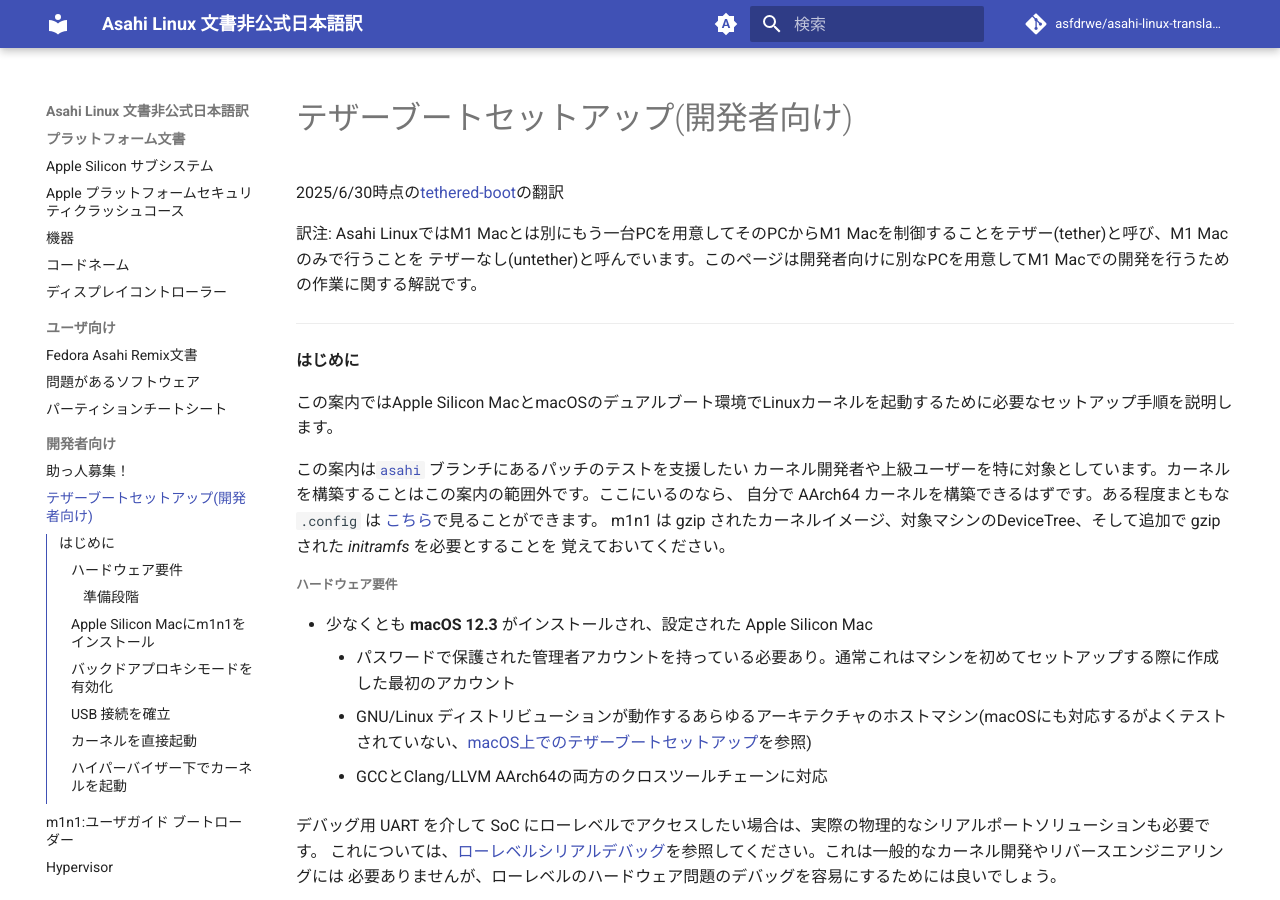
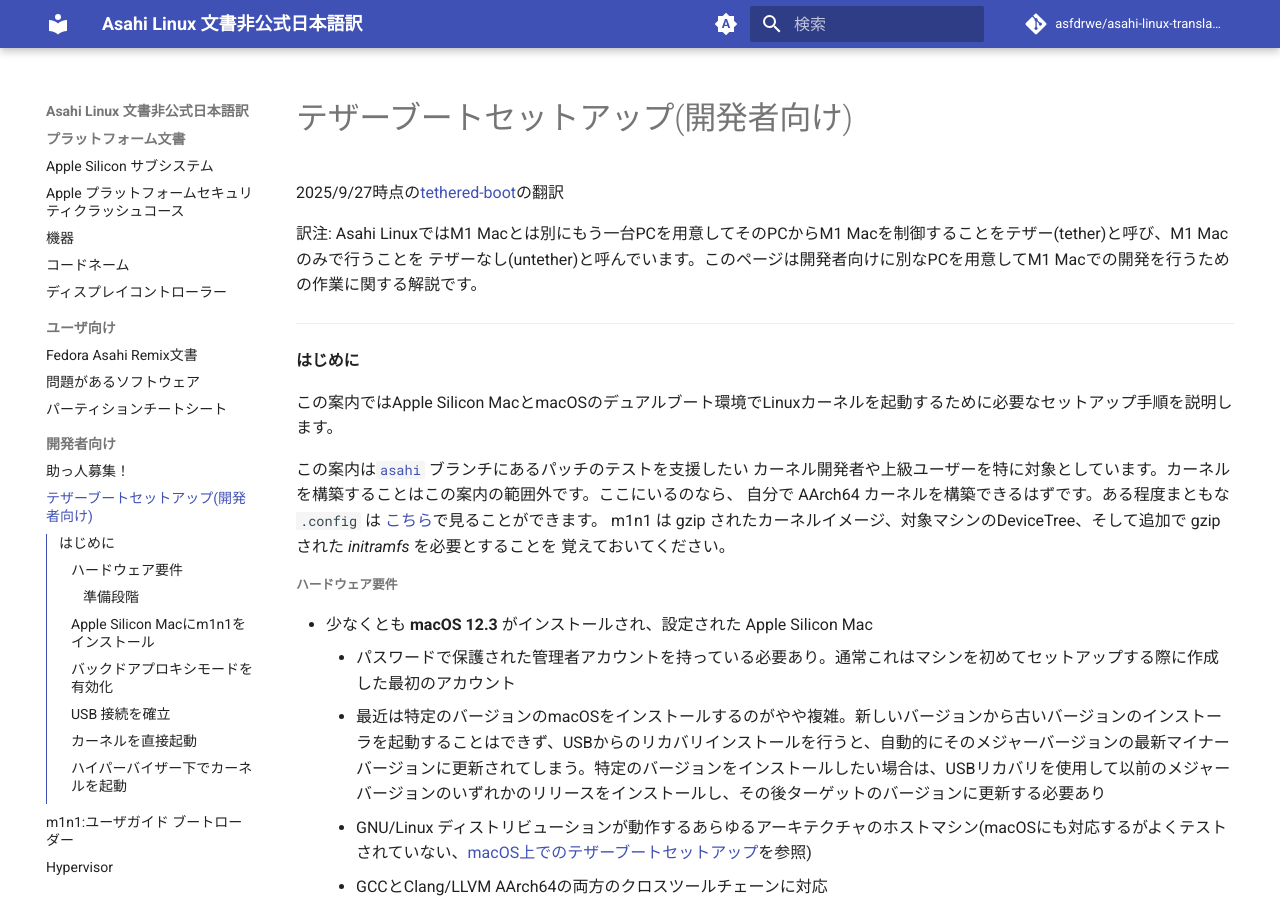
Before and after one commit to asfdrwe/asahi-linux-translations, an MkDocs documentation site: the page built from docs/sw/tethered-boot.md, in a window 1280 px wide and 900 px high. Built offline with MkDocs 1.6.1 and Material for MkDocs 9.7.7, drawn with Linux system fonts in a browser that asks for light colours; comment, search, counter and statistics services are not loaded.

Commit message:
updated to 20250927

```diff
--- a/docs/sw/tethered-boot.md
+++ b/docs/sw/tethered-boot.md
@@ -2,7 +2,7 @@
 title: テザーブート
 ---
 
-2025/6/30時点の[tethered-boot](https://github.com/AsahiLinux/docs/blob/main/docs/sw/tethered-boot.md)の翻訳
+2025/9/27時点の[tethered-boot](https://github.com/AsahiLinux/docs/blob/main/docs/sw/tethered-boot.md)の翻訳
 
 訳注: Asahi LinuxではM1 Macとは別にもう一台PCを用意してそのPCからM1 Macを制御することをテザー(tether)と呼び、M1 Macのみで行うことを
 テザーなし(untether)と呼んでいます。このページは開発者向けに別なPCを用意してM1 Macでの開発を行うための作業に関する解説です。
@@ -21,6 +21,7 @@
 
 * 少なくとも **macOS 12.3** がインストールされ、設定された Apple Silicon Mac
     * パスワードで保護された管理者アカウントを持っている必要あり。通常これはマシンを初めてセットアップする際に作成した最初のアカウント
+    * 最近は特定のバージョンのmacOSをインストールするのがやや複雑。新しいバージョンから古いバージョンのインストーラを起動することはできず、USBからのリカバリインストールを行うと、自動的にそのメジャーバージョンの最新マイナーバージョンに更新されてしまう。特定のバージョンをインストールしたい場合は、USBリカバリを使用して以前のメジャーバージョンのいずれかのリリースをインストールし、その後ターゲットのバージョンに更新する必要あり
     * GNU/Linux ディストリビューションが動作するあらゆるアーキテクチャのホストマシン(macOSにも対応するがよくテストされていない、[macOS上でのテザーブートセットアップ](tethered-boot-macos-host.md)を参照)
     * GCCとClang/LLVM AArch64の両方のクロスツールチェーンに対応
 
```
